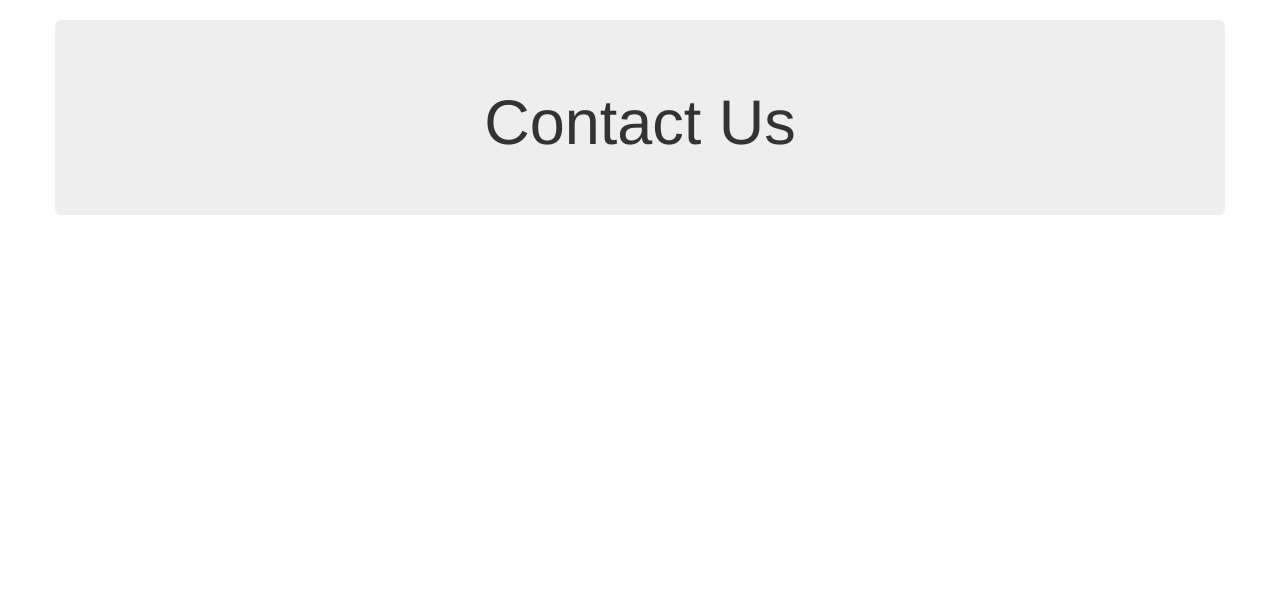
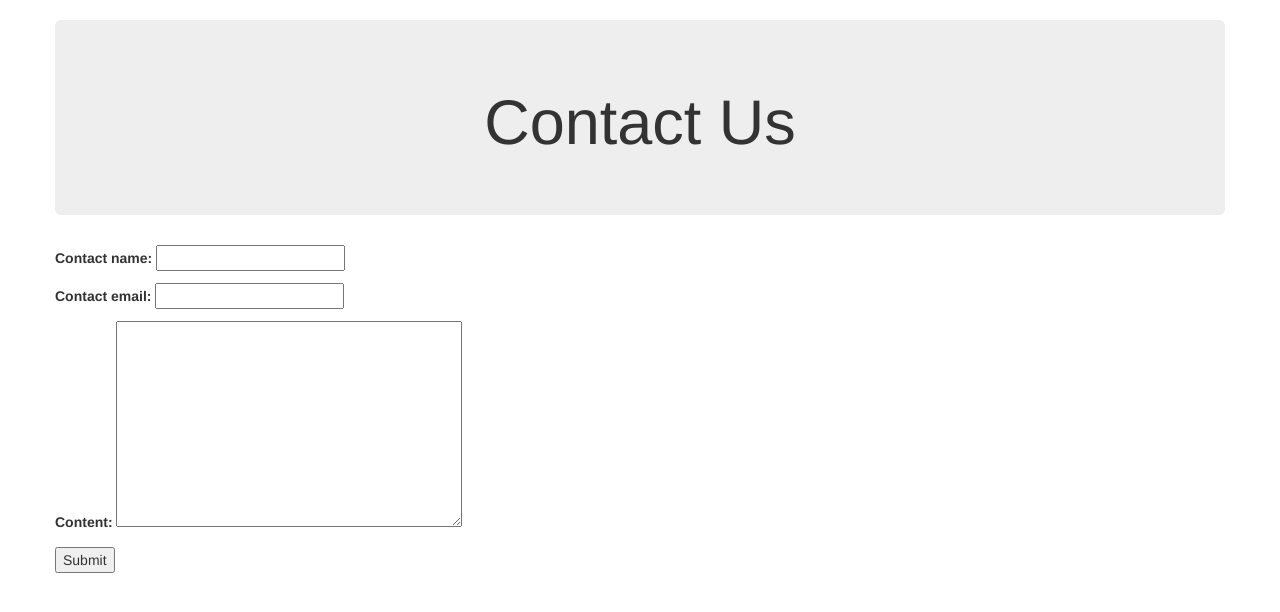
Before and after one commit to hoosinvent/club_site, a Django app: template club/templates/contact.html in a window 1280 px wide. Shown: the part 51-663 px from the top of the page. Run offline with Django 3.2, Linux system fonts and the light colour scheme; the template is opened without the code that fills it: values that come from a table or form of the project are taken from there, others are empty; some libraries are stand-ins or nearby versions.

Commit message:
Added email form spot

```diff
--- a/club/templates/contact.html
+++ b/club/templates/contact.html
@@ -10,6 +10,11 @@
               <div class="jumbotron text-center">
                   <h1>Contact Us</h1>
               </div>
+            <form role="form" action="{% url 'club:contact'%}" method="post">
+                {% csrf_token %}
+                {{ form.as_p }}
+                <button type="submit">Submit</button>
+            </form>
           </div>
       </div>
 {% endblock %}}
```
